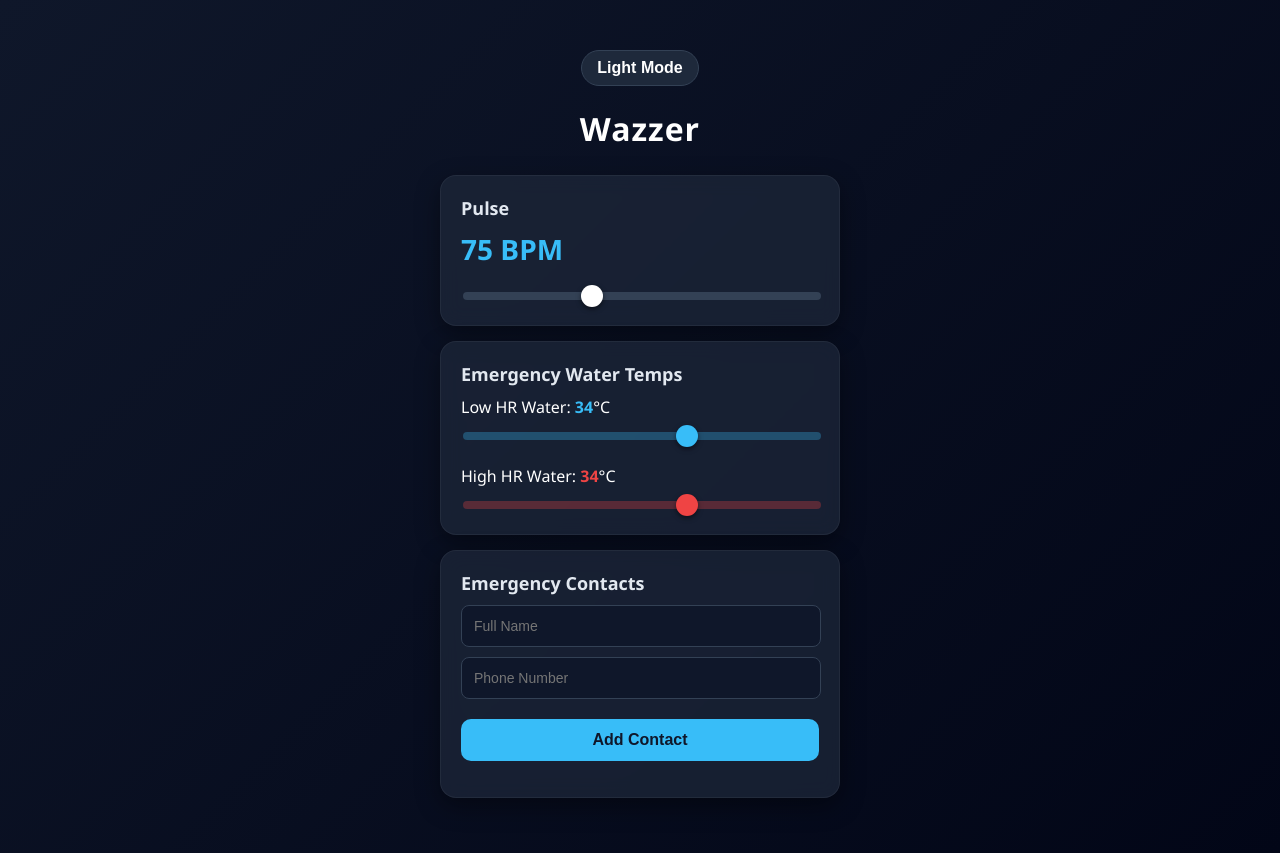
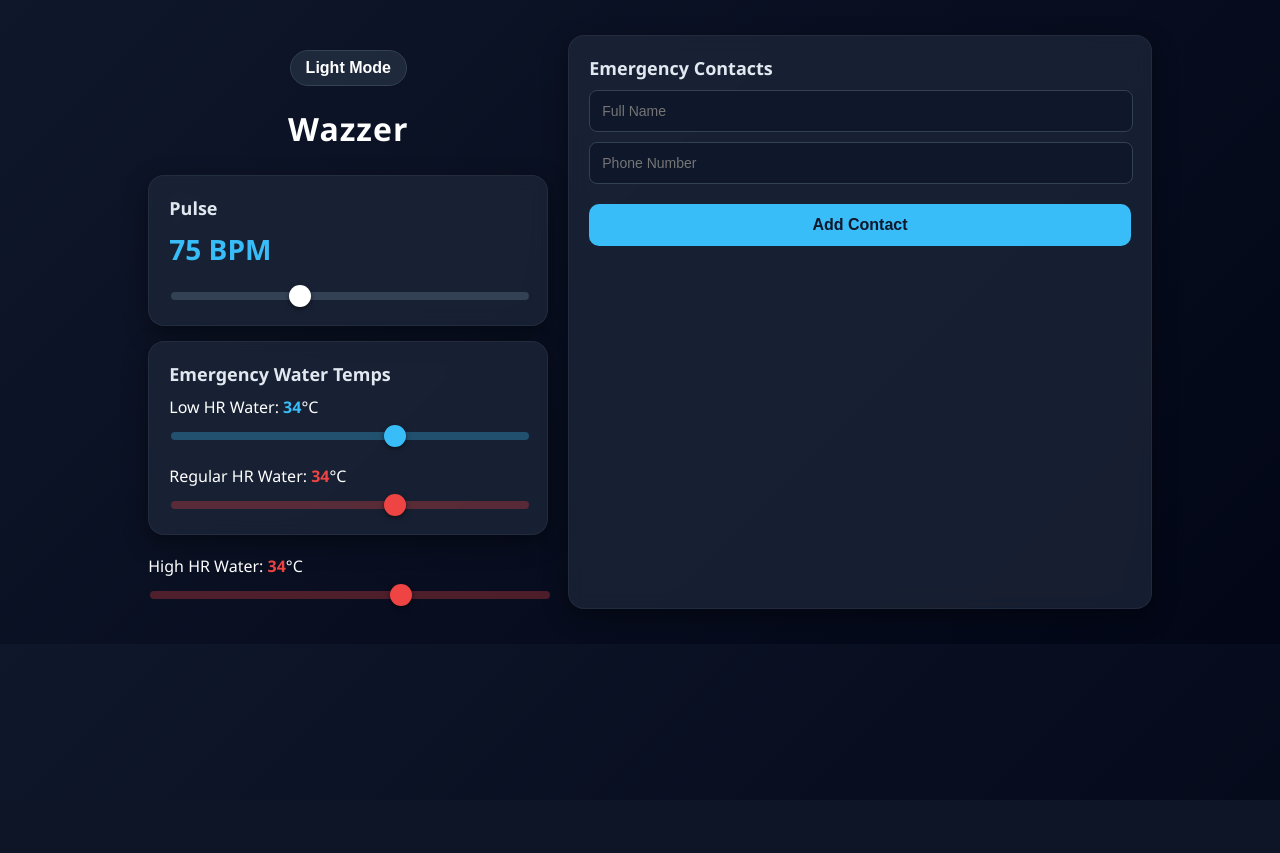
Before and after one commit to la-espada-v1/wazzer-server, a Flask app: page / in a window 1280 px wide. After the commit the page ends 644 px from the top, so only its background shows below. Run offline with Flask 3, Linux system fonts and the light colour scheme; data that the repository does not hold is empty.

Commit message:
fix: base site

```diff
--- a/static/script.js
+++ b/static/script.js
@@ -28,7 +28,7 @@ window.onload = async () => {
 // ТЕМАТА
 themeToggle.onclick = () => {
   document.body.classList.toggle("light-theme");
-  themeToggle.innerText = document.body.classList.contains("light-theme") ? "🌙 Dark Mode" : "☀️ Light Mode";
+  themeToggle.innerText = document.body.classList.contains("light-theme") ? "Dark Mode" : " Light Mode";
 };
 
 // СЛАЙДЕРИТЕ
--- a/templates/index.html
+++ b/templates/index.html
@@ -31,12 +31,16 @@
     </div>
 
     <div class="water-control" style="margin-top: 20px;">
+      <div style="margin-bottom: 5px;">Regular HR Water: <span id="highHrValue" style="color: #ef4444; font-weight: bold;">34</span>°C</div>
+      <input type="range" min="15" max="45" value="34" id="highHrSlider" class="hot-slider">
+    </div>
+  </div>
+
+        <div class="water-control" style="margin-top: 20px;">
       <div style="margin-bottom: 5px;">High HR Water: <span id="highHrValue" style="color: #ef4444; font-weight: bold;">34</span>°C</div>
       <input type="range" min="15" max="45" value="34" id="highHrSlider" class="hot-slider">
     </div>
   </div>
-
-
 
 
   <div class="card">
```
